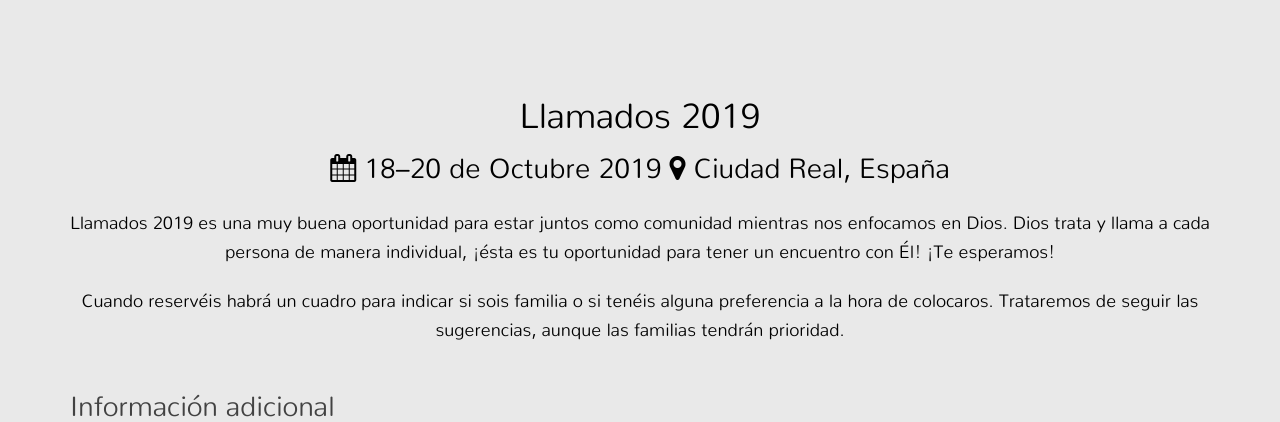
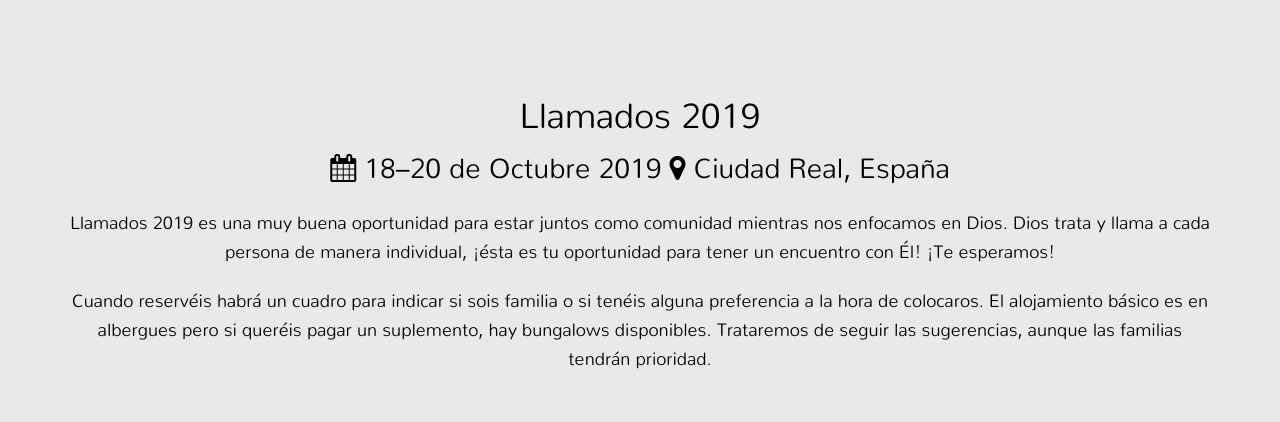
Before and after one commit to cristosalvador/cristosalvador.github.io, a Jekyll site: the page built from llamados.html, in a window 1280 px wide and 900 px high, cut to the strip 164-586 px from the top of the window. Built offline with Jekyll 4.4.1, drawn with Linux system fonts in a browser that asks for light colours; nearby versions of some CDN libraries; comment, search, counter and statistics services are not loaded.

Commit message:
Cambio de texto

```diff
--- a/llamados.html
+++ b/llamados.html
@@ -17,10 +17,10 @@
                 <h1 class="hero-heading" style="text-align: center;">Llamados 2019</h1>
                 <h2><a href="https://ti.to/el-encuentro-2017/llamados-2019/es.ics"><i class="fa fa-calendar"></i> 18–20 de Octubre 2019</a>&nbsp;<a href="https://www.google.com/maps/place/Retiros+Betania/@38.9671296,-3.9619409,15z/data=!4m2!3m1!1s0x0:0xa09eb91116e2b1bf?sa=X&ved=2ahUKEwiU0ZnJjfXiAhWO1uAKHTNuA7YQ_BIwD3oECAsQCA" target="_blank"><i class="fa fa-map-marker"></i> Ciudad Real, España</a></h2>
                 <h3 class="color-highlight">
-                  Llamados 2019 es una muy buena oportunidad para estar juntos como comunidad mientras nos enfocamos en Dios.  Dios trata y llama a cada persona de manera individual, ¡ésta es tu oportunidad para tener un encuentro con Él! ¡Te esperamos!
+                  Llamados 2019 es una muy buena oportunidad para estar juntos como comunidad mientras nos enfocamos en Dios. Dios trata y llama a cada persona de manera individual, ¡ésta es tu oportunidad para tener un encuentro con Él! ¡Te esperamos!
                 </h3>
                 <h3 class="color-highlight">
-                  Cuando reservéis habrá un cuadro para indicar si sois familia o si tenéis alguna preferencia a la hora de colocaros. Trataremos de seguir las sugerencias, aunque las familias tendrán prioridad.
+                  Cuando reservéis habrá un cuadro para indicar si sois familia o si tenéis alguna preferencia a la hora de colocaros. El alojamiento básico es en albergues pero si queréis pagar un suplemento, hay bungalows disponibles. Trataremos de seguir las sugerencias, aunque las familias tendrán prioridad.
                 </h3>
             </div>
         </div>
```
